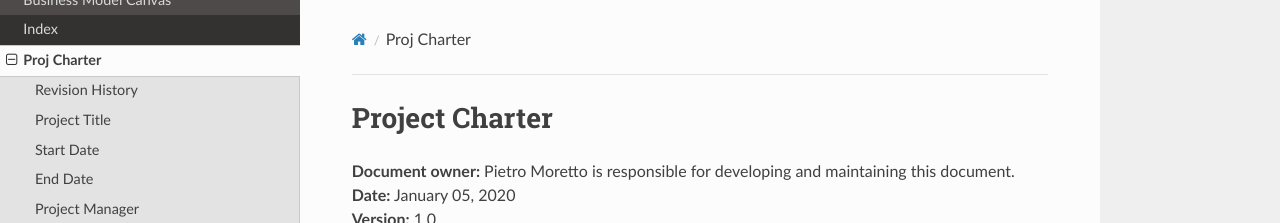
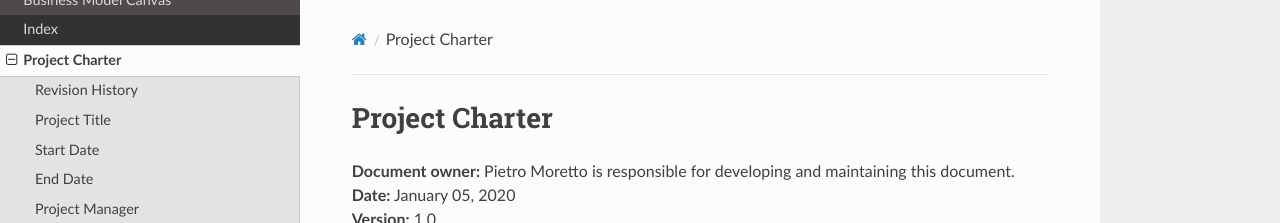
Before and after one commit to TrackyRaul/2020_5CI__team3_Farkas, an MkDocs documentation site: the page built from docs/proj_charter.md, in a window 1280 px wide and 900 px high. Shown: the top 223 px of the window. Built offline with MkDocs 1.6.1, drawn with Linux system fonts in a browser that asks for light colours; nearby versions of some CDN libraries.

Commit message:
Update mkdocs.yml

```diff
--- a/mkdocs.yml
+++ b/mkdocs.yml
@@ -3,7 +3,7 @@ nav:
 
     - 'Business Model Canvas': 'business_model_canvas.md'
     - 'Index': 'index.md'
-    - 'Proj Charter': 'proj_charter.md'
+    - 'Project Charter': 'proj_charter.md'
     - 'Project Model Canvas': 'project_model_canvas.md'
     - 'Software Management Plan': 'software_management_plan.md'
     - 'Software Requirements Specification': 'software_requirements_specification.md'
```
